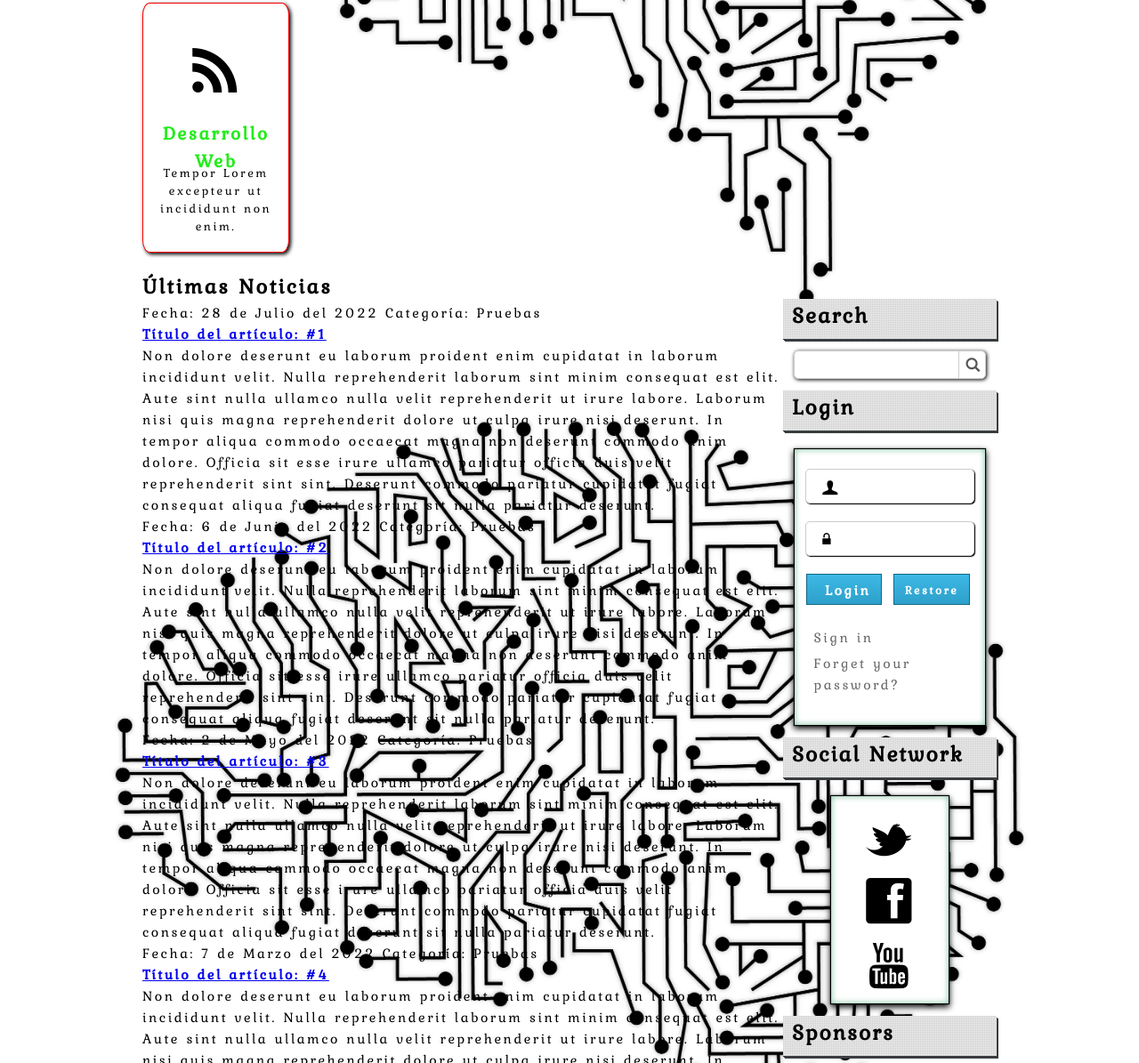
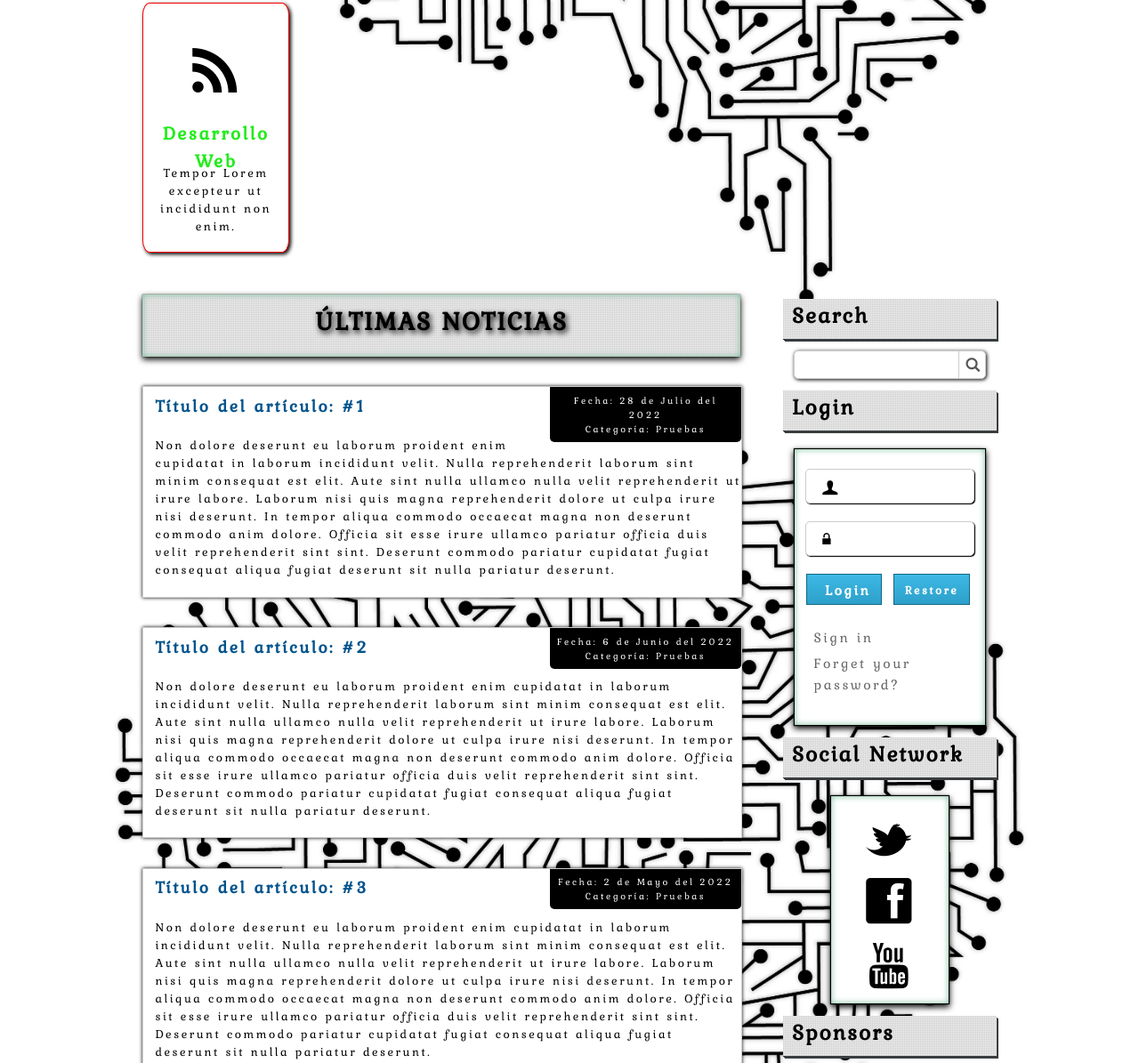
Before and after one commit to Udemy-Course-Chema/project-1, a plain HTML site: page index.html in a window 1280 px wide. Shown: the part 645-1840 px from the top of the page at 89% size. Drawn offline with Linux system fonts and the light colour scheme; files whose address does not match are found by name; a web font is replaced by a local one.

Commit message:
style.css: Style for Articles

```diff
--- a/css/style.css
+++ b/css/style.css
@@ -320,7 +320,7 @@ aside h3 {
   font-size: 90%;
   color: #666;
 }
-#social_network{
+#social_network {
   width: 100%;
   height: 100%;
 }
@@ -340,6 +340,71 @@ aside h3 {
   text-decoration: none;
   font-size: 220%;
   text-align: center;
+}
+
+/* ARTÍCULOS */
+#articles {
+  width: 80%;
+  margin: 0 auto;
+}
+
+#articles h2 {
+  display: block;
+  width: 100%;
+  margin: 4% 0;
+  height: 70px;
+  line-height: 204%;
+  text-align: center;
+  text-transform: uppercase;
+  font-size: 184%;
+  font-weight: bold;
+  letter-spacing: 2px;
+  background: url("../img/pxgray.png"), #fff;
+  text-shadow: 2px 3px 6px;
+  box-shadow: 0 0 1px #000, 0 3px 7px #000, 0 0 7px #76ba99 inset;
+}
+
+#articles article {
+  width: 100%;
+  height: 100%;
+  margin: 9% auto;
+  /* padding: 3%; */
+  color: #000;
+  border: 1px solid #ccc;
+  background-color: #fff;
+  box-shadow: 0 0 4px #000;
+}
+
+#articles article h4 {
+  display: block;
+  font-size: 120%;
+  margin: 5% 0;
+  text-align: center;
+}
+
+#articles article h4 a{
+  text-decoration: none;
+  color:#00538c;
+}
+
+
+#articles .data{
+  /* height: 60px; */
+  background-color: #000;
+  color:#fff;
+  font-size: 73%;
+  text-align: center;
+  border-radius: 0 0 5px 5px;
+}
+#articles .data span{
+  display: block;
+}
+#articles .data span:first-child{
+  margin: 0 0 2%;
+}
+
+#articles p{
+  margin: 5% 0;
 }
 
 /* ****************************************   */
@@ -579,7 +644,7 @@ aside h3 {
     text-shadow: 0 0 1px #333;
   }
 
-  #social_network{
+  #social_network {
     width: 55%;
     height: 100%;
   }
@@ -593,5 +658,47 @@ aside h3 {
   #social_network a {
     font-size: 320%;
   }
+
+  /* ARTICLES */
+  #articles {
+    width: 70%;
+    float: left;
+    padding: 0;
+  }
+
+  #articles article {
+    margin: 5% auto;
+  }
+  #articles article:first-child{
+    background-color: green;
+  }
+
+  #articles article .data{
+    float: right;
+    width: 30%;
+    height: 100%;
+    font-size: 69%;
+    padding: 1%;
+  }
+  #articles article h4 {
+    text-align: left;
+  }
+  #articles article h4,
+  #articles article p{
+    margin: 1% 0 0 2%;
+  }
+  #articles article h4 a:hover{
+    text-decoration: underline;
+    color: #0c1943;
+  }
+  #articles .data span:first-child{
+    margin: 0;
+  }
+
+  #articles article p{
+    margin-top: 3%;
+    margin-bottom: 3%;
+    font-size: 86%;
+  }
 }
 /* END DESKTOP */
```
